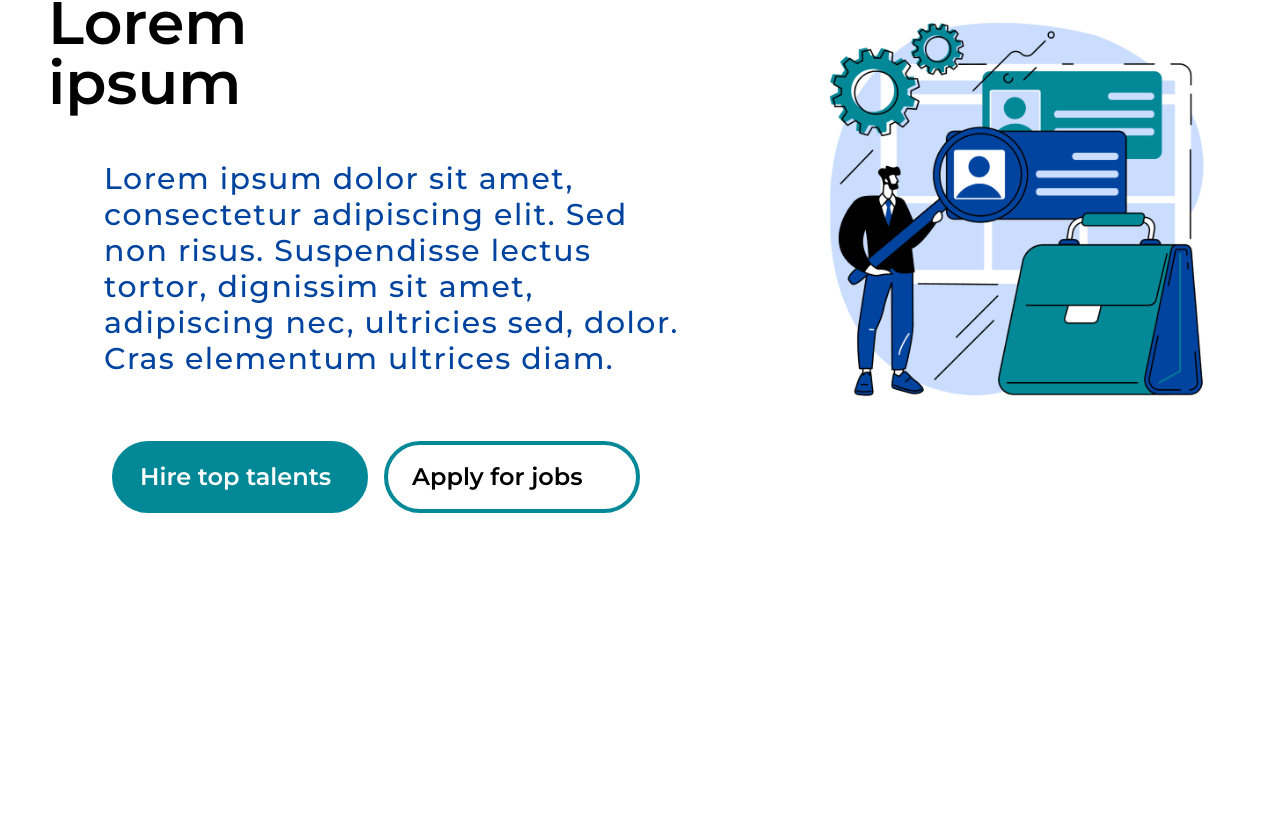
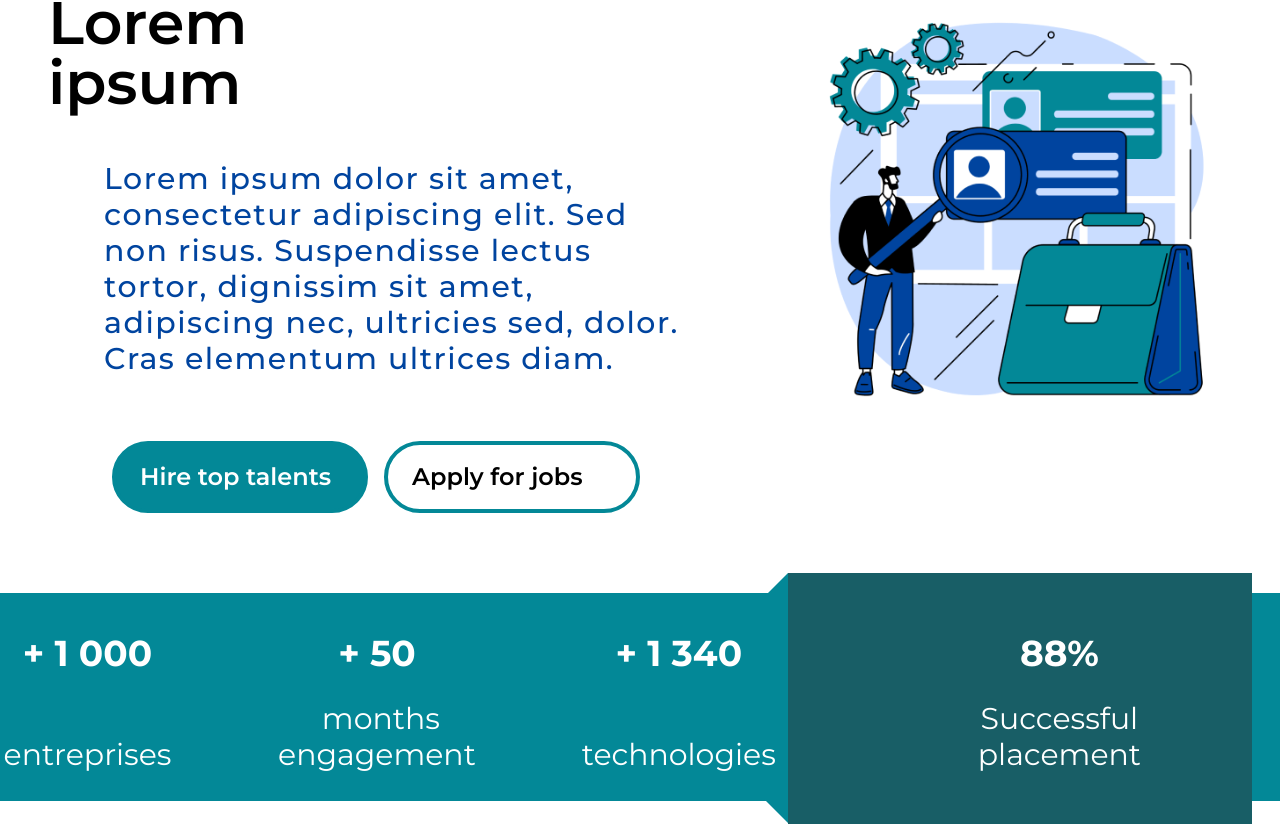
Before and after one commit to NAJIilyass/RecruitmentPlatform, a Vue app: page / in a window 1280 px wide. Shown: the part 263-1087 px from the top of the page. Before the commit the page ends 800 px from the top, so only its background shows below. Built offline with nearby package versions, Linux system fonts and the light colour scheme; a web font is replaced by a local one.

Commit message:
Add second component to HomePage

```diff
--- /dev/null
+++ b/src/components/componentsHome/ChiffresHome.vue
@@ -0,0 +1,15 @@
+<template>
+  <div class="bg-achmi-primary h-52 relative mt-20">
+        <div class="flex gap-11 justify-evenly">
+          <p class="chiffres"><span class="chiffresNum"> + 1 000</span>&nbsp; entreprises</p>
+          <p class="chiffres"><span class="chiffresNum">+ 50</span>&nbsp;months engagement</p>
+          <p class="chiffres mr-20"><span class="chiffresNum">+ 1 340</span>&nbsp; technologies</p>
+          <p class="chiffres mr-16"><span class="chiffresNum">88%</span> Successful placement</p>
+        </div>
+
+        <!--Successful placement et ses triangles-->
+        <div class="bg-achmi-tertiary-200 w-120 h-62 absolute right-7 -top-5"></div>
+        <div class="triangle1 absolute -top-5 right-0 mr-100"></div>
+        <div class="triangle2 absolute -bottom-6 right-0 mr-100"></div>
+  </div>
+</template>
--- a/src/pages/layout/HomeView.vue
+++ b/src/pages/layout/HomeView.vue
@@ -2,17 +2,19 @@
   <div class="home">
       <NavBar/>
       <IntroHome/>
+      <ChiffresHome/>
   </div>
 </template>
 
 <script>
 import NavBar from '@/components/componentsHome/NavBar.vue';
 import IntroHome from '@/components/componentsHome/IntroHome.vue';
+import ChiffresHome from '@/components/componentsHome/ChiffresHome.vue';
 
 
 export default {
   name: 'HomeView',
-  components: {NavBar, IntroHome},
+  components: {NavBar, IntroHome, ChiffresHome},
 
 }
 </script>
```
